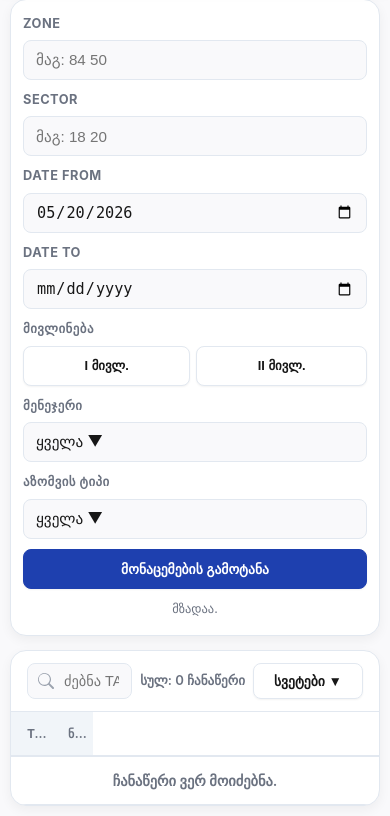
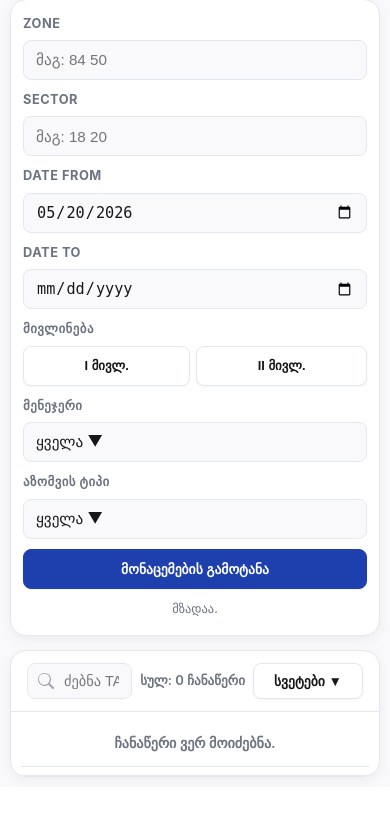
Before and after one commit to salomedavitashvilii/report-dashboard, a Flask app: page / in a window 390 px wide. Shown: the part 152-968 px from the top of the page. After the commit the page ends 932 px from the top, so only its background shows below. Run offline with Flask 3, Linux system fonts and the light colour scheme; the visitor is signed in with stand-in values (Sample User, id 1); data that the repository does not hold is empty; some libraries are stand-ins or nearby versions.

Commit message:
Fix mobile table layout, expander display, map fitBounds
Table (mobile ≤768px):
- Replace table-layout:fixed + display:none columns (left only ~11% width per visible cell) with display:block rows converted to flex cards: TAG gets flex:1 with truncation, actions get flex-shrink:0 with stacked buttons
- Expander row (.expander-row) rendered as display:block on mobile instead of display:table-row to match the new block context; uses window.matchMedia to pick correct value dynamically
- Hide .geom-text textarea on mobile (JSON clutter below mini-map)
- Mini-map height 180px on mobile, mini-detail padding 8px

Map:
- fitBounds padding increased to [30,30] and timeout to 400ms for reliable sizing on all devices
- Both initial load and 'სრული ხედი' button use identical fitBounds call

Co-Authored-By: Claude Sonnet 4.6 <noreply@anthropic.com>

```diff
--- a/static/app.js
+++ b/static/app.js
@@ -1507,9 +1507,9 @@ function renderLiveZoneMap() {
       setTimeout(() => {
         liveZoneMapInstance.invalidateSize();
         const b = liveZoneGeoJsonLayer?.getBounds();
-        if (b?.isValid()) liveZoneMapInstance.fitBounds(b, { padding: [20, 20] });
+        if (b?.isValid()) liveZoneMapInstance.fitBounds(b, { padding: [30, 30] });
         showMapLoading(false);
-      }, 250);
+      }, 400);
     })
     .catch((err) => {
       console.error("GeoJSON loading error:", err);
@@ -2131,16 +2131,18 @@ function renderTable() {
 
     drawBtn.addEventListener("click", () => {
       const exp = document.getElementById(expId);
-      const isOpen = exp.style.display === "table-row";
+      const isOpen = exp.dataset.open === "1";
       drawBtn.classList.toggle("active", !isOpen);
 
       if (isOpen) {
+        exp.dataset.open = "";
         exp.style.display = "none";
         if (activeMaps[mapId]) { activeMaps[mapId].remove(); delete activeMaps[mapId]; }
       } else {
-        exp.style.display = "table-row";
+        exp.dataset.open = "1";
+        exp.style.display = window.matchMedia("(max-width: 768px)").matches ? "block" : "table-row";
         initMiniMap(i, geomText);
-        setTimeout(() => { if (activeMaps[mapId]) activeMaps[mapId].invalidateSize(); }, 150);
+        setTimeout(() => { if (activeMaps[mapId]) activeMaps[mapId].invalidateSize(); }, 200);
       }
     });
 
--- a/static/style.css
+++ b/static/style.css
@@ -4034,17 +4034,48 @@ canvas { cursor: default; }
 
 /* --- Mobile (≤768px) ---------------------------------------- */
 @media (max-width: 768px) {
-  /* Data table: hide detail columns, show only TAG + actions */
-  #tbl {
-    table-layout: fixed;
-    width: 100%;
+  /* Data table: convert rows to flex cards — no horizontal scroll */
+  #tbl, #tbl tbody { display: block; }
+  #tbl thead { display: none; }
+
+  #tbl tbody tr:not(.expander-row) {
+    display: flex;
+    align-items: center;
+    gap: 8px;
+    padding: 8px 10px;
+    border-bottom: 1px solid var(--border);
+  }
+  /* TAG: flexible, truncating */
+  #tbl tbody tr:not(.expander-row) td:first-child {
+    flex: 1;
     min-width: 0;
+    overflow: hidden;
+    text-overflow: ellipsis;
+    white-space: nowrap;
+    font-size: 0.88rem;
+    font-weight: 600;
   }
-  #tbl thead th:not(:first-child):not(:last-child),
-  #tbl tbody td:not(:first-child):not(:last-child) {
-    display: none;
+  /* middle columns: invisible */
+  #tbl tbody tr:not(.expander-row) td:not(:first-child):not(:last-child) { display: none; }
+  /* actions: don't grow */
+  #tbl tbody tr:not(.expander-row) td:last-child { flex-shrink: 0; }
+
+  /* Expander row: full-width block */
+  #tbl tbody tr.expander-row { display: block; padding: 0; }
+  #tbl tbody tr.expander-row td { display: block; }
+
+  /* Action buttons: stack vertically */
+  .td-actions { flex-direction: column; gap: 3px; align-items: stretch; }
+  .td-actions .btn, .td-actions a.btn {
+    font-size: 0.74rem; padding: 4px 8px;
+    height: auto; line-height: 1.4; text-align: center;
   }
   .btn-detail { display: inline-flex; }
+
+  /* Expander: hide raw JSON, shorter map */
+  .geom-text { display: none; }
+  .mini-map { height: 180px; }
+  .mini-detail { padding: 8px; }
 
   /* Map height */
   .live-zone-map {
--- a/templates/index.html
+++ b/templates/index.html
@@ -12,7 +12,7 @@
   <script src="https://cdn.jsdelivr.net/npm/chart.js"></script>
   <script src="https://cdn.jsdelivr.net/npm/xlsx@0.18.5/dist/xlsx.full.min.js"></script>
 
-  <link rel="stylesheet" href="/static/style.css?v=34" />
+  <link rel="stylesheet" href="/static/style.css?v=35" />
 </head>
 
 <body class="theme-light">
@@ -484,7 +484,7 @@
     <div class="modal-body" id="row-detail-body"></div>
   </div>
 
-  <script src="/static/app.js?v=37"></script>
+  <script src="/static/app.js?v=38"></script>
 </body>
 
 </html>
```
